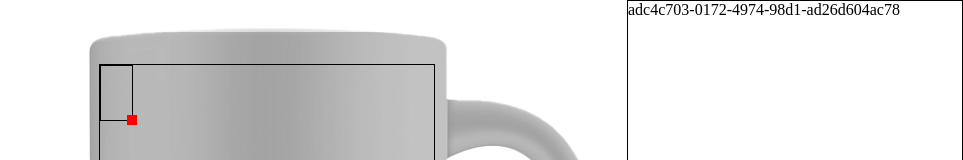
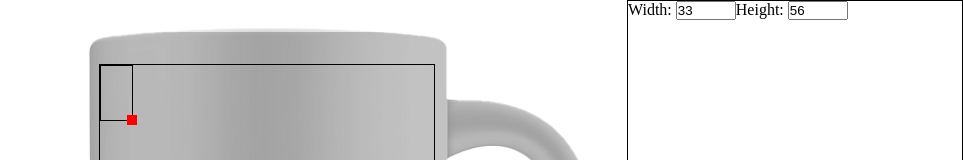
Before and after one commit to kennarddh/mug-design, a React (Vite) app: page / in a window 1280 px wide. Both pictures are taken after a click on the element 433 px from the left and 92 px from the top of the page. Shown: the top 160 px of the page, without its empty margins (317-1280 px from the left). Built offline with nearby package versions, Linux system fonts and the light colour scheme.

Commit message:
feat: Change size sidebar

```diff
--- a/src/Components/BaseBlock/BaseBlock.tsx
+++ b/src/Components/BaseBlock/BaseBlock.tsx
@@ -1,4 +1,3 @@
-/* eslint-disable security/detect-object-injection */
 import { FC, useContext } from 'react'
 
 import { useDrag } from 'react-dnd'
--- a/src/Components/Overlay/Overlay.tsx
+++ b/src/Components/Overlay/Overlay.tsx
@@ -1,4 +1,4 @@
-import { FC, useRef, useContext } from 'react'
+import { FC, useContext } from 'react'
 
 import { useDrop } from 'react-dnd'
 
@@ -16,9 +16,8 @@ import { OuterContainer, Container } from './Styles'
 import type { Props } from './Types'
 
 const Overlay: FC<Props> = ({ width, height }) => {
-	const { Blocks, SetBlockPosition, SetBlockSize } = useContext(BlocksContext)
-
-	const OverlayRef = useRef<HTMLDivElement>(null)
+	const { Blocks, SetBlockPosition, SetBlockSize, OverlayRef } =
+		useContext(BlocksContext)
 
 	const [, drop] = useDrop<IItem>(
 		() => ({
@@ -30,10 +29,10 @@ const Overlay: FC<Props> = ({ width, height }) => {
 				const deltaY = delta?.y ?? 0
 
 				const containerX =
-					OverlayRef.current?.getBoundingClientRect().width ?? 0
+					OverlayRef?.current?.getBoundingClientRect().width ?? 0
 
 				const containerY =
-					OverlayRef.current?.getBoundingClientRect().height ?? 0
+					OverlayRef?.current?.getBoundingClientRect().height ?? 0
 
 				const deltaXPercentage = (deltaX / containerX) * 100
 				const deltaYPercentage = (deltaY / containerY) * 100
@@ -68,10 +67,10 @@ const Overlay: FC<Props> = ({ width, height }) => {
 				const deltaY = delta?.y ?? 0
 
 				const containerX =
-					OverlayRef.current?.getBoundingClientRect().width ?? 0
+					OverlayRef?.current?.getBoundingClientRect().width ?? 0
 
 				const containerY =
-					OverlayRef.current?.getBoundingClientRect().height ?? 0
+					OverlayRef?.current?.getBoundingClientRect().height ?? 0
 
 				const deltaXPercentage = (deltaX / containerX) * 100
 				const deltaYPercentage = (deltaY / containerY) * 100
--- a/src/Components/ResizeHandle/ResizeHandle.tsx
+++ b/src/Components/ResizeHandle/ResizeHandle.tsx
@@ -1,4 +1,3 @@
-/* eslint-disable security/detect-object-injection */
 import { FC, useContext, useEffect } from 'react'
 
 import { useDrag } from 'react-dnd'
--- a/src/Components/Sidebar/Sidebar.tsx
+++ b/src/Components/Sidebar/Sidebar.tsx
@@ -1,13 +1,91 @@
-import { FC, useContext } from 'react'
+import { FC, useContext, ChangeEvent } from 'react'
 
 import BlocksContext from 'Contexts/Blocks/Blocks'
+
+import { DecimalToPercentage, PercentageToDecimal } from 'Utils/Percentage'
 
 import { Container } from './Styles'
 
 const Sidebar: FC = () => {
-	const { SelectedBlockId } = useContext(BlocksContext)
+	const { SelectedBlockId, Blocks, OverlayRef, SetBlockSize } =
+		useContext(BlocksContext)
 
-	return <Container>{SelectedBlockId}</Container>
+	const bound = OverlayRef?.current?.getBoundingClientRect()
+
+	const ChangeWidth = (event: ChangeEvent<HTMLInputElement>) => {
+		if (!SelectedBlockId) return
+
+		const value = parseInt(event.target.value, 10)
+
+		let percentage = DecimalToPercentage(value, bound?.width ?? 0)
+
+		if (percentage + Blocks[SelectedBlockId].position.x > 100) {
+			percentage = 100 - Blocks[SelectedBlockId].position.x
+		}
+
+		SetBlockSize(SelectedBlockId, prev => ({
+			...prev,
+			width: percentage,
+		}))
+	}
+
+	const ChangeHeight = (event: ChangeEvent<HTMLInputElement>) => {
+		if (!SelectedBlockId) return
+
+		const value = parseInt(event.target.value, 10)
+
+		let percentage = DecimalToPercentage(value, bound?.height ?? 0)
+
+		if (percentage + Blocks[SelectedBlockId].position.y > 100) {
+			percentage = 100 - Blocks[SelectedBlockId].position.y
+		}
+
+		SetBlockSize(SelectedBlockId, prev => ({
+			...prev,
+			height: percentage,
+		}))
+	}
+
+	return (
+		<Container>
+			{SelectedBlockId ? (
+				<>
+					<label htmlFor='sidebar-width'>
+						Width:{' '}
+						<input
+							type='number'
+							value={Math.floor(
+								PercentageToDecimal(
+									Blocks[SelectedBlockId].size.width,
+									bound?.width ?? 0
+								)
+							)}
+							onChange={ChangeWidth}
+							min={0}
+							step={0}
+							max={bound?.width ?? 0}
+						/>
+					</label>
+					<label htmlFor='sidebar-height'>
+						Height:{' '}
+						<input
+							type='number'
+							value={Math.floor(
+								PercentageToDecimal(
+									Blocks[SelectedBlockId].size.height,
+									bound?.height ?? 0
+								)
+							)}
+							onChange={ChangeHeight}
+							min={0}
+							step={0}
+							max={bound?.height ?? 0}
+						/>
+					</label>
+				</>
+			) : null}
+		</Container>
+	)
 }
 
 export default Sidebar
--- a/src/Contexts/Blocks/Blocks.tsx
+++ b/src/Contexts/Blocks/Blocks.tsx
@@ -1,5 +1,4 @@
-/* eslint-disable security/detect-object-injection */
-import { FC, createContext, useState } from 'react'
+import { FC, createContext, useState, useRef } from 'react'
 import ValueOrCallback from 'Utils/ValueOrCallback'
 
 import type {
@@ -13,12 +12,13 @@ import type {
 
 const BlocksContext = createContext<IBlocksContext>({
 	Blocks: {},
-	SelectedBlockId: '',
+	SelectedBlockId: null,
 	SetBlocks: () => undefined,
 	SetBlock: () => undefined,
 	SetBlockSize: () => undefined,
 	SetBlockPosition: () => undefined,
 	SetSelectedBlockId: () => undefined,
+	OverlayRef: null,
 })
 
 export const BlocksContextProvider: FC<IBlocksContextProviderProps> = ({
@@ -31,7 +31,9 @@ export const BlocksContextProvider: FC<IBlocksContextProviderProps> = ({
 		},
 	})
 
-	const [SelectedBlockId, SetSelectedBlockId] = useState<string>('')
+	const [SelectedBlockId, SetSelectedBlockId] = useState<string | null>(null)
+
+	const OverlayRef = useRef<HTMLDivElement>(null)
 
 	const SetBlock: ISetBlock = (id, dataOrCallback) => {
 		const data = ValueOrCallback(dataOrCallback, [Blocks[id]])
@@ -40,15 +42,17 @@ export const BlocksContextProvider: FC<IBlocksContextProviderProps> = ({
 	}
 
 	const SetBlockSize: ISetBlockSize = (id, dataOrCallback) => {
-		const data = ValueOrCallback(dataOrCallback, [Blocks[id].size])
+		SetBlocks(prev => {
+			const data = ValueOrCallback(dataOrCallback, [prev[id].size])
 
-		SetBlocks(prev => ({
-			...prev,
-			[id]: {
-				...prev[id],
-				size: data,
-			},
-		}))
+			return {
+				...prev,
+				[id]: {
+					...prev[id],
+					size: data,
+				},
+			}
+		})
 	}
 
 	const SetBlockPosition: ISetBlockPosition = (id, dataOrCallback) => {
@@ -73,6 +77,7 @@ export const BlocksContextProvider: FC<IBlocksContextProviderProps> = ({
 				SetBlockPosition,
 				SelectedBlockId,
 				SetSelectedBlockId,
+				OverlayRef,
 			}}
 		>
 			{children}
--- /dev/null
+++ b/src/Utils/Percentage.ts
@@ -0,0 +1,7 @@
+export const DecimalToPercentage = (value: number, divisor: number): number => {
+	return (value / divisor) * 100
+}
+
+export const PercentageToDecimal = (value: number, divisor: number): number => {
+	return (value / 100) * divisor
+}
--- a/vite.config.ts
+++ b/vite.config.ts
@@ -18,7 +18,6 @@ export const relativeAlias: Record<string, string> = {
 
 export const resolveAlias = Object.entries(relativeAlias).reduce(
 	(prev: Record<string, string>, [key, path]) => {
-		// eslint-disable-next-line security/detect-object-injection
 		prev[key] = resolve(__dirname, path)
 
 		return prev
```
Also changed, not shown: src/Contexts/Blocks/Types.tsx (+4 -3 lines), .eslintrc.js.
